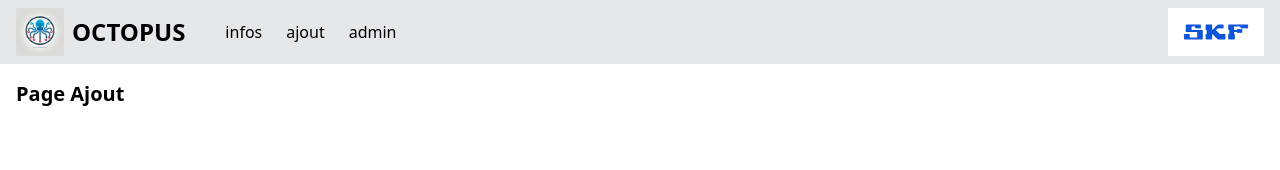
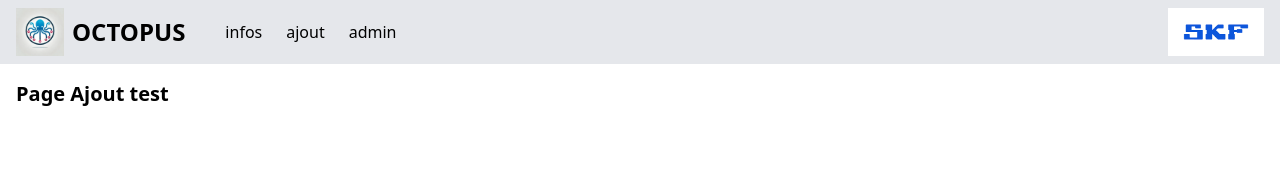
Before and after one commit to Zakyaru/Octopus, a React (Vite) app: page /#/ajout in a window 1280 px wide. Shown: the top 170 px of the page. Built offline with nearby package versions, Linux system fonts and the light colour scheme.

Commit message:
update de config et package pour github pages

```diff
--- a/package.json
+++ b/package.json
@@ -3,11 +3,14 @@
   "private": true,
   "version": "0.0.0",
   "type": "module",
+  "homepage": "http://Zakyaru.github.io/Octopus",
   "scripts": {
     "dev": "vite",
     "build": "vite build",
     "lint": "eslint .",
-    "preview": "vite preview"
+    "preview": "vite preview",
+    "predeploy": "npm run build",
+    "deploy": "gh-pages -d dist"
   },
   "dependencies": {
     "@tailwindcss/vite": "^4.0.6",
@@ -26,6 +29,7 @@
     "eslint-plugin-react": "^7.37.4",
     "eslint-plugin-react-hooks": "^5.0.0",
     "eslint-plugin-react-refresh": "^0.4.18",
+    "gh-pages": "^6.3.0",
     "globals": "^15.14.0",
     "vite": "^6.1.0"
   }
--- a/src/pages/ajout.jsx
+++ b/src/pages/ajout.jsx
@@ -1,7 +1,7 @@
 const Ajout = () => {
     return (
         <div className="p-4">
-            <h1 className="font-bold text-xl">Page Ajout</h1>
+            <h1 className="font-bold text-xl">Page Ajout test</h1>
         </div>
     )
 };
--- a/vite.config.js
+++ b/vite.config.js
@@ -5,5 +5,6 @@ import { viteSingleFile } from 'vite-plugin-singlefile';
 
 // https://vite.dev/config/
 export default defineConfig({
+  base: "/Octopus/",
   plugins: [react(), tailwindcss(), viteSingleFile()],
 });
```
Also changed, not shown: 1 other file (tests, documents, lock files or other folders).
